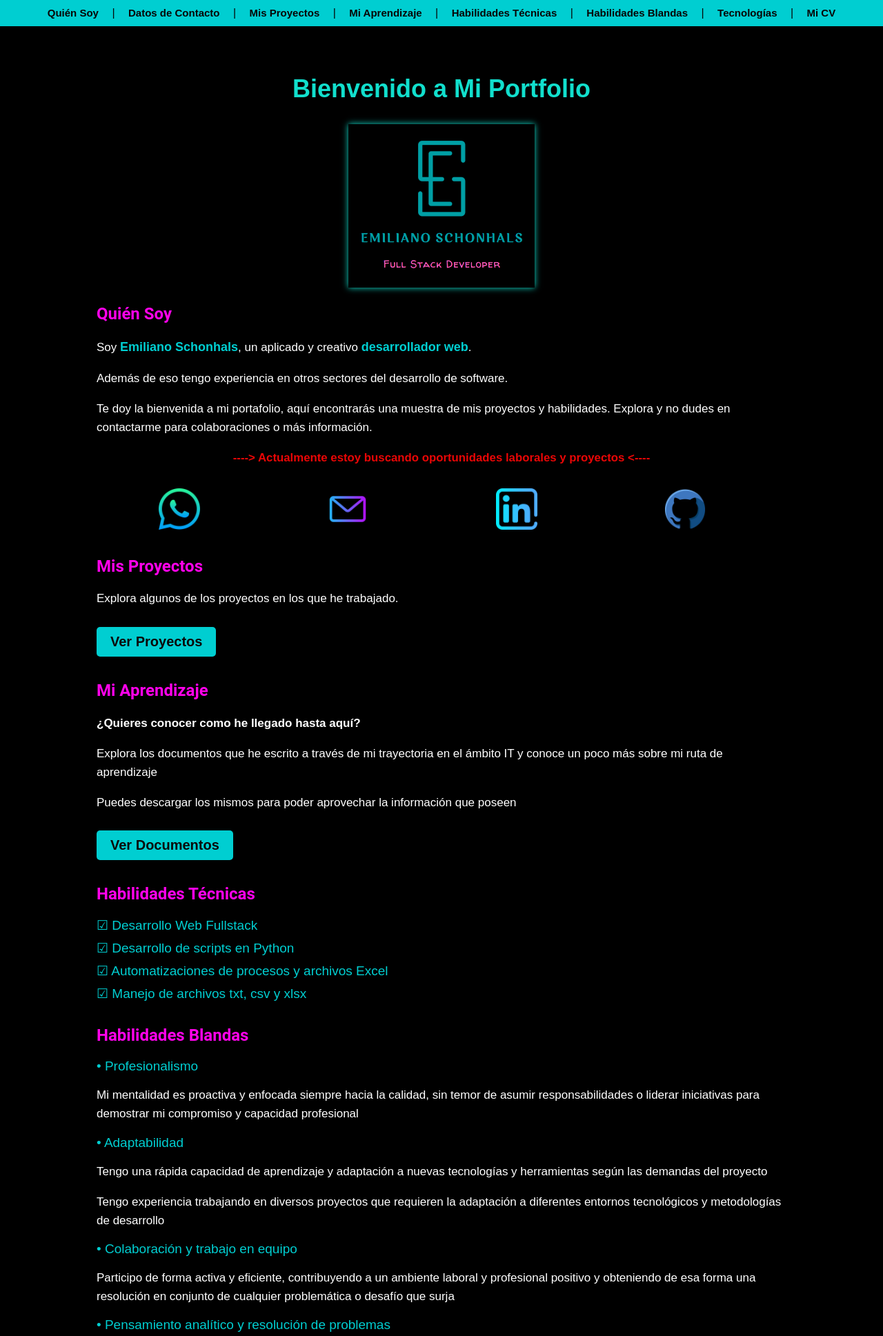
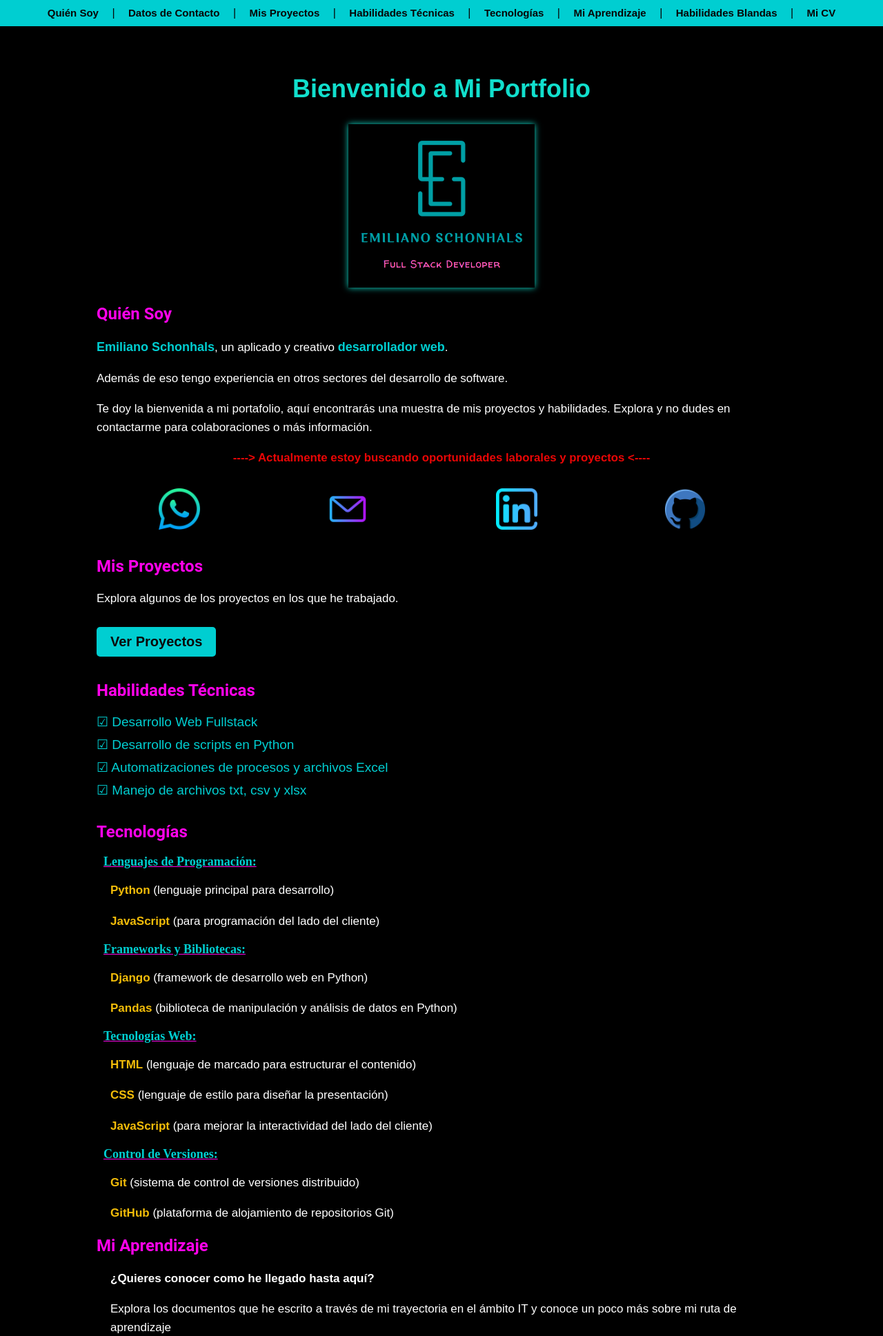
Before and after one commit to EmiSchonhals1/Mi-Portfolio-Web, a Django app: page / in a window 1280 px wide. Shown: the top 1937 px of the page at 69% size. Run offline with Django 4.2, Linux system fonts and the light colour scheme; some web fonts are replaced.

Commit message:
correccion de estrcutura de la web

```diff
--- a/projects/templates/index.html
+++ b/projects/templates/index.html
@@ -383,6 +383,12 @@
             margin-left: 20px; /* Espaciado a la izquierda para simular una lista */
         }
 
+        /* Estilo para resaltar manualmente elementos en negrita y color específico */
+        .resaltar-manualmente {
+            color: #f3bd09;
+            font-weight: bold;
+        }
+
 
 
     </style>
@@ -422,7 +428,7 @@
         <section id="quien-soy">
             <h2>  Quién Soy </h2>
             <!-- las etiquetas span permiten que lo que esté en ellas este resaltado como querramos, en este caso en color celeste, y las etiquetas strong sirven para poner en negrita-->
-            <p>Soy  <strong><span class="resaltado">Emiliano Schonhals</span></strong>, un aplicado y creativo <strong><span class="resaltado">desarrollador web</span></strong>. </p>
+            <p><strong><span class="resaltado">Emiliano Schonhals</span></strong>, un aplicado y creativo <strong><span class="resaltado">desarrollador web</span></strong>. </p>
             <p>Además de eso tengo experiencia en otros sectores del desarrollo de software.</p>
             <p> Te doy la bienvenida a mi portafolio, aquí encontrarás una muestra de mis proyectos y habilidades. Explora y no dudes en contactarme para colaboraciones o más información.</p>
             <h4>----> Actualmente estoy buscando oportunidades laborales y proyectos <----</h4>
@@ -453,6 +459,46 @@
             <a href="portfolio" class="ver-proyectos"><strong><span>Ver Proyectos</span></strong></a>
         </section>
 
+        <section id="habilidades-tecnicas">
+            <h2>  Habilidades Técnicas  </h2>
+            <ul>
+                <li>☑ Desarrollo Web Fullstack</li>
+                <li>☑ Desarrollo de scripts en Python</li>
+                <li>☑ Automatizaciones de procesos y archivos Excel</li>
+                <li>☑ Manejo de archivos txt, csv y xlsx</li>
+            </ul>
+        </section>
+
+        <section id="tecnologias">
+            <h2>  Tecnologías  </h2>
+            <!--<ul class="technologies">
+                <li>Python</li>
+                <li>Django</li>
+                <li>HTML</li>
+                <li>CSS</li>
+                <li>JavaScript</li>
+                <li>Pandas</li>
+                <li>Git</li>
+                <li>GitHub</li>
+            </ul> -->
+
+            <h6>Lenguajes de Programación:</h6>
+            <p><span class="resaltar-manualmente">Python</span> (lenguaje principal para desarrollo)</p>
+            <p><span class="resaltar-manualmente">JavaScript</span> (para programación del lado del cliente)</p>
+
+            <h6>Frameworks y Bibliotecas:</h6>
+            <p><span class="resaltar-manualmente">Django</span> (framework de desarrollo web en Python)</p>
+            <p><span class="resaltar-manualmente">Pandas</span> (biblioteca de manipulación y análisis de datos en Python)</p>
+
+            <h6>Tecnologías Web:</h6>
+            <p><span class="resaltar-manualmente">HTML</span> (lenguaje de marcado para estructurar el contenido)</p>
+            <p><span class="resaltar-manualmente">CSS</span> (lenguaje de estilo para diseñar la presentación)</p>
+            <p><span class="resaltar-manualmente">JavaScript</span> (para mejorar la interactividad del lado del cliente)</p>
+
+            <h6>Control de Versiones:</h6>
+            <p><span class="resaltar-manualmente">Git</span> (sistema de control de versiones distribuido)</p>
+            <p><span class="resaltar-manualmente">GitHub</span> (plataforma de alojamiento de repositorios Git)</p>
+
         <section id="mis-documentos">
             <h2>  Mi Aprendizaje  </h2>
             <strong><p>¿Quieres conocer como he llegado hasta aquí?</p></strong>
@@ -642,17 +651,6 @@
 });
     </script>
 
-<script>
-    // Función para resaltar la primera palabra de cada párrafo
-    document.addEventListener('DOMContentLoaded', function() {
-        var paragraphs = document.querySelectorAll('#tecnologias p');
-        paragraphs.forEach(function(paragraph) {
-            var words = paragraph.textContent.split(' ');
-            var firstWord = words.shift(); // Obtener la primera palabra
-            paragraph.innerHTML = `<span style="color: orange; font-weight: bold;">${firstWord}</span> ${words.join(' ')}`;
-        });
-    });
-</script>
 
 </body>
 </html>
```
Also changed, not shown: other parts of projects/templates/index.html (+3 -40 lines).
